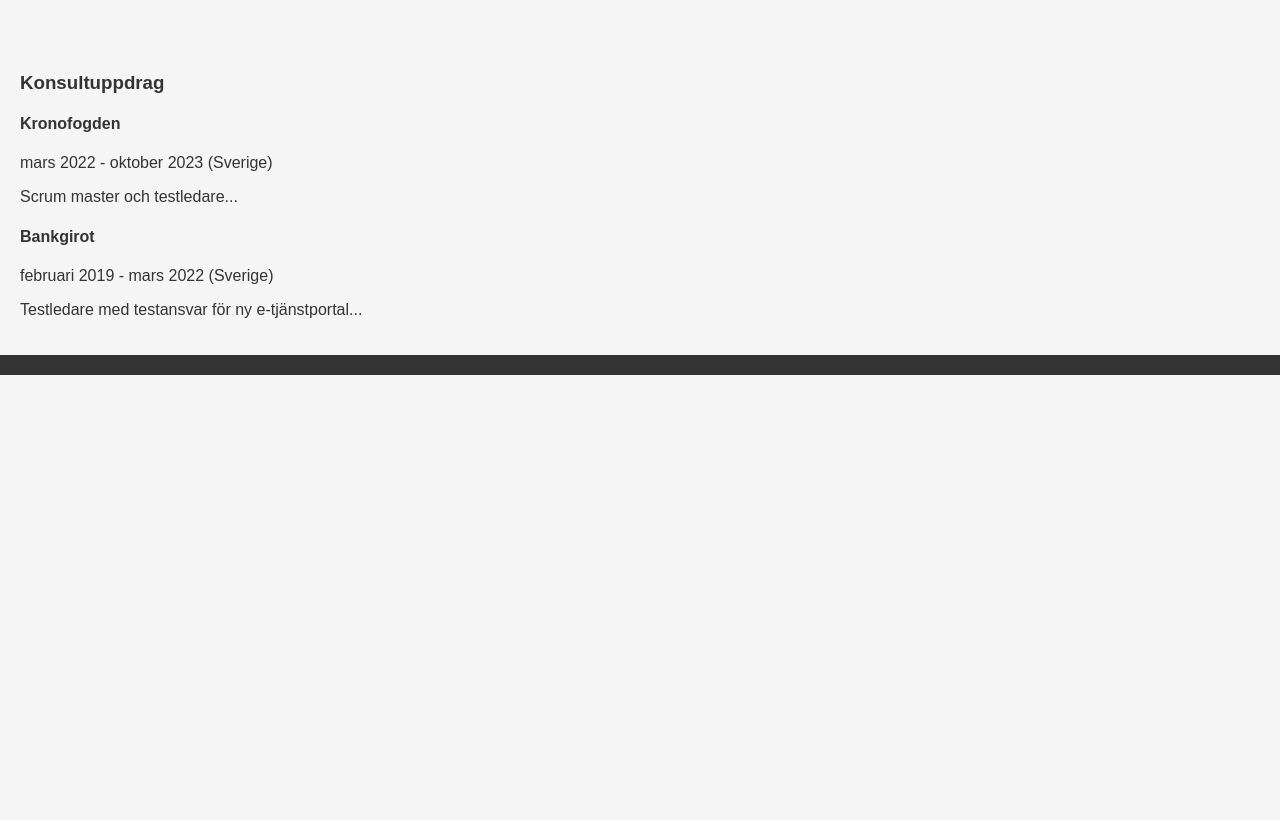
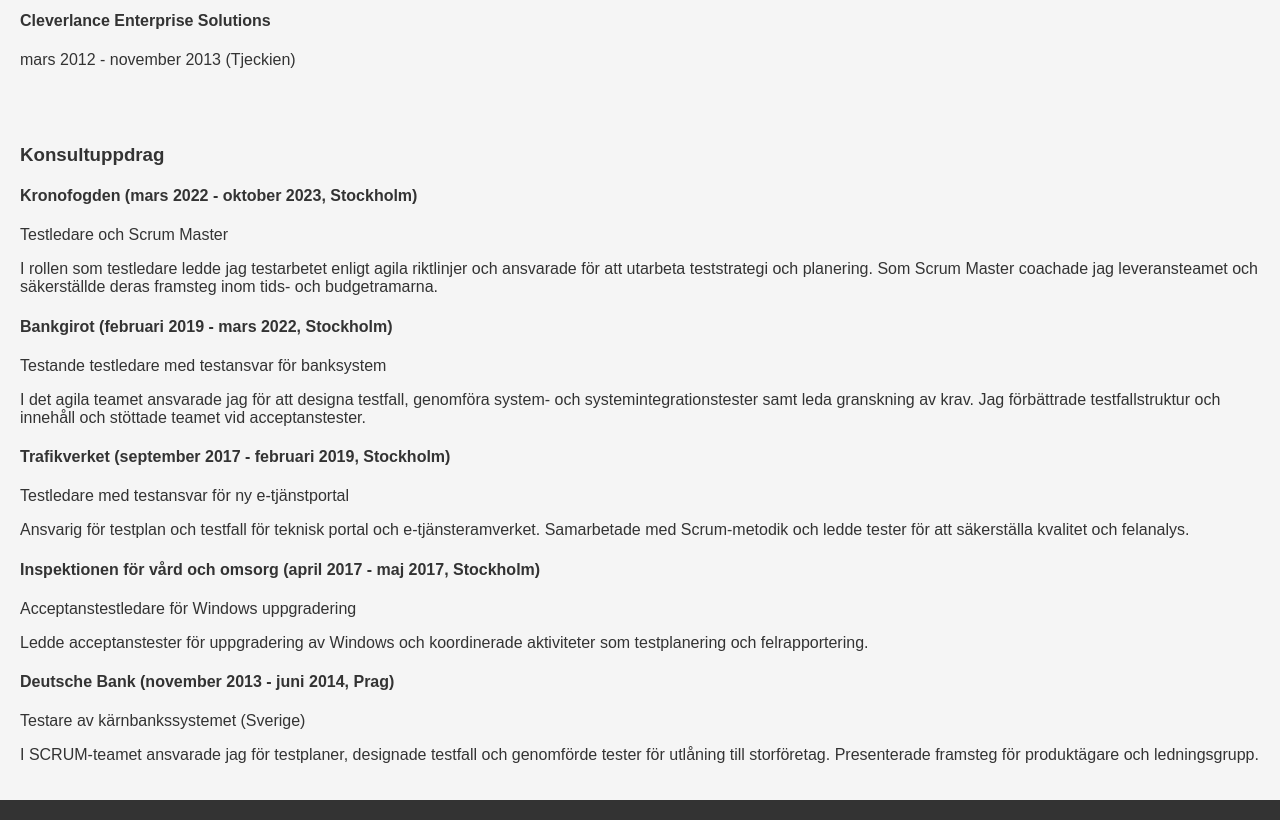
Before and after one commit to Jitka-Nadenikova/jitka-nadenikova.github.io, a plain HTML site: page index.html in a window 1280 px wide. Shown: the part 889-1709 px from the top of the page. Before the commit the page ends 1264 px from the top, so only its background shows below. Drawn offline with Linux system fonts and the light colour scheme.

Commit message:
Update index.html

```diff
--- a/index.html
+++ b/index.html
@@ -27,7 +27,8 @@
 
   <section id="short-bio">
     <h3>Kort bakgrund</h3>
-    <p>Jitka är en erfaren testare med flera certifieringar, exempelvis: ISTQB CTFL, ISTQB Agile, Certified ScrumMaster och SAFe Agilist...</p>
+    <p>Hej, jag är Jitka Nadenikova, en erfaren och certifierad testare med mångsidig kompetens och gedigen erfarenhet från olika branscher, inklusive bank, telekom och statsförvaltning. Med flera certifieringar, inklusive ISTQB CTFL, ISTQB Agile, Certified ScrumMaster och SAFe Agilist, har jag kontinuerligt förfinat mina färdigheter för att möta de utmaningar som den snabbt föränderliga teknologivärlden erbjuder.
+       Under min karriär har jag agerat som både testledare och Scrum Master, och mitt arbete präglas av noggrannhet, struktur och en utmärkt analytisk förmåga. Jag är ständigt engagerad i att förbättra mina kunskaper och är känd för att tänka utanför ramarna för att förutse och hantera potentiella problem.</p>
   </section>
 
   <section id="experience">
@@ -49,15 +50,25 @@
 
     <section id="assignments">
     <h3>Konsultuppdrag</h3>
-    <h4>Kronofogden</h4>
-    <p>mars 2022 - oktober 2023 (Sverige)</p>
-    <p>Scrum master och testledare...</p>
+    <h4>Kronofogden (mars 2022 - oktober 2023, Stockholm)</h4>
+    <p>Testledare och Scrum Master</p>
+    <p>I rollen som testledare ledde jag testarbetet enligt agila riktlinjer och ansvarade för att utarbeta teststrategi och planering. Som Scrum Master coachade jag leveransteamet och säkerställde deras framsteg inom tids- och budgetramarna.</p>
 
-    <h4>Bankgirot</h4>
-    <p>februari 2019 - mars 2022 (Sverige)</p>
-    <p>Testledare med testansvar för ny e-tjänstportal...</p>
+    <h4>Bankgirot (februari 2019 - mars 2022, Stockholm)</h4>
+    <p>Testande testledare med testansvar för banksystem</p>
+    <p>I det agila teamet ansvarade jag för att designa testfall, genomföra system- och systemintegrationstester samt leda granskning av krav. Jag förbättrade testfallstruktur och innehåll och stöttade teamet vid acceptanstester.</p>
 
+    <h4>Trafikverket (september 2017 - februari 2019, Stockholm)</h4>
+    <p>Testledare med testansvar för ny e-tjänstportal</p>
+    <p>Ansvarig för testplan och testfall för teknisk portal och e-tjänsteramverket. Samarbetade med Scrum-metodik och ledde tester för att säkerställa kvalitet och felanalys.</p>
 
+    <h4>Inspektionen för vård och omsorg (april 2017 - maj 2017, Stockholm)</h4>
+    <p>Acceptanstestledare för Windows uppgradering</p>
+    <p>Ledde acceptanstester för uppgradering av Windows och koordinerade aktiviteter som testplanering och felrapportering.</p>
+
+    <h4>Deutsche Bank (november 2013 - juni 2014, Prag)</h4>
+    <p>Testare av kärnbankssystemet (Sverige)</p>
+    <p>I SCRUM-teamet ansvarade jag för testplaner, designade testfall och genomförde tester för utlåning till storföretag. Presenterade framsteg för produktägare och ledningsgrupp.</p>
   </section>
 
   <footer>
```
